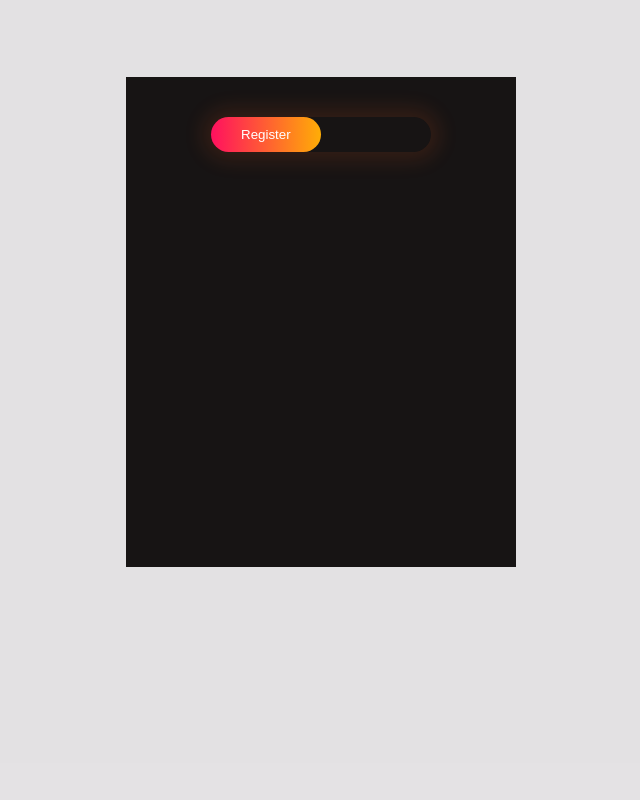
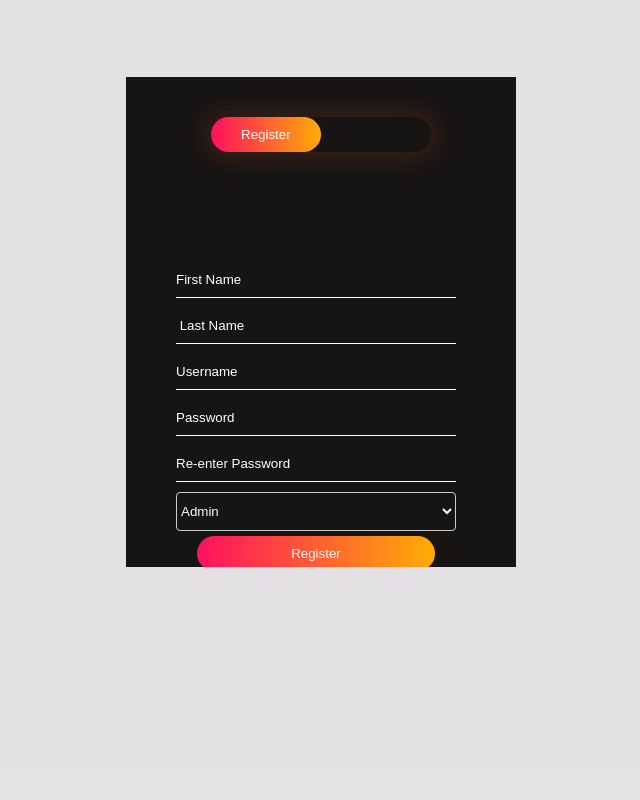
Before and after one commit to ApurvaK24/LabLogix, a Flask app: page /Register in a window 1280 px wide. Shown: the whole page, without its empty margins (319-959 px from the left). Run offline with Flask 3, Linux system fonts and the light colour scheme; some libraries are stand-ins or nearby versions.

Commit message:
fixed registration, rendered acoounts, etc

```diff
--- a/app.py
+++ b/app.py
@@ -85,27 +85,44 @@ def load_user(user_id):
 
 
 class RegisterForm(FlaskForm):
+    fname = StringField(validators=[
+                           InputRequired()], render_kw={"placeholder": "First Name"})
+    lname = StringField(validators=[
+                           InputRequired()], render_kw={"placeholder": " Last Name"})
     username = StringField(validators=[
-                           InputRequired(), Length(min=4, max=20)], render_kw={"placeholder": "Username"})
+                           InputRequired()], render_kw={"placeholder": "Username"})
 
     password = PasswordField(validators=[
-                             InputRequired(), Length(min=8, max=20)], render_kw={"placeholder": "Password"})
+                             InputRequired(), Length(min=3, max=20)], render_kw={"placeholder": "Password"})
+    repassword = PasswordField(validators=[
+                             InputRequired(), Length(min=3, max=20)], render_kw={"placeholder": "Re-enter Password"})
     role = SelectField(u'Select Role', choices=[('Admin', 'Admin'), ('Professor', 'Professor'), ('Assistant', 'Assistant')])
     submit = SubmitField('Register')
 
-    def validate_username(self, username):
+    def validateusername(self):
         # pass
+        username=self.username
         curr= mysql.connect().cursor()
-        curr.execute(f"select * from user where username={username}")
+        curr.execute("select * from user where username='{}'".format(username))
         result = curr.fetchall()
         myuser=OurUser(result)
         curr.close()
 
         if username==myuser.username:
-            raise ValidationError(
-                'That username already exists. Please choose a different one.')
-
-
+            flash("That username already exists. Please choose a different one.")
+            print("That username already exists. Please choose a different one.")
+            # raise ValidationError(
+            #     'That username already exists. Please choose a different one.')
+            return False
+        else:
+            return True
+    def validatesecondpassword(self):
+        # print(self.password.data,self.repassword.data)
+        if(self.password.data==self.repassword.data):
+            return True
+        else:
+            print("Password and repassword not matched")
+            return False
 class LoginForm(FlaskForm):
     username = StringField(validators=[
                            InputRequired()], render_kw={"placeholder": "Username"})
@@ -145,12 +162,16 @@ class OurUser :
             self.user_id = tupp[0][0]
             self.username = tupp[0][1]
             self.password = tupp[0][2]
-            self.role = tupp[0][3]
+            self.fname = tupp[0][3]
+            self.lname = tupp[0][4]
+            self.role = tupp[0][5]
 
         except:
             self.user_id = None
             self.username = None
             self.password = None
+            self.fname = None
+            self.lname =None
             self.role = None
 
 
@@ -181,7 +202,10 @@ def login():
                 # error="Logiin sucess"
                 # flash("you are successfuly logged in")
                 curr.close()
+                session['id'] = myuser.user_id
                 session['username'] = myuser.username
+                session['fname']=myuser.fname
+                session['lname']=myuser.lname
                 return redirect(url_for('home'))
             else:
                 curr.close()
@@ -195,17 +219,53 @@ def login():
 
 
 
+
+@app.route('/Register', methods=['GET', 'POST'])
+def Register():
+    if (session ):
+        if(session['username'] !=None):
+            #show message user is loged in already
+            flash("You are logged in already")
+            print("You are logged in already")
+            return redirect(url_for('home'))
+    curr= mysql.connect().cursor()
+    form=RegisterForm()
+    if form.validate_on_submit():
+        curr= mysql.connect().cursor()
+        fname=form.fname.data
+        lname=form.lname.data
+        username=form.username.data
+        password=form.password.data
+        repassword=form.repassword.data
+        roleselected=form.role.data
+        if(form.validateusername() and form.validatesecondpassword()):
+            hashed_password = bcrypt.generate_password_hash(password)
+            print(fname,lname,username,password,repassword,roleselected)
+            curr.execute("INSERT INTO user (username,password,fname,lname,role) VALUES (%s, %s, %s , %s, %s)", (username, hashed_password, fname, lname,  roleselected))
+            mysql.connection.commit()
+            curr.close()
+            # curr.execute("select * from user where username='{}'".format(username))
+            # result = curr.fetchall()
+            # myuser=OurUser(result)
+            flash("User registered, Continue Login")
+            return redirect(url_for('login'))
+
+        pass
+    return render_template("Register.html", form=form)
+
+def clearsessions():
+    session['id'] = None
+    session['username'] = None
+    session['fname']=None
+    session['lname']=None
+
 @app.route('/logout')
 @login_required
 def logout():
     logout_user()
-    session.clear()
-
-    return 'Logged out successfully'
-
-@app.route('/Register')
-def Register():
-    return render_template("Register.html")
+    clearsessions()
+    flash("Logged out successfully")
+    return render_template("home.html")
 
 
 @app.route('/AboutUs')
@@ -244,9 +304,15 @@ def SoftwareListing():
     return render_template("SoftwareListing.html")
 
 @app.route('/myaccount')
-
+@login_required
 def myaccount():
-    return render_template("myaccount.html")
+    id=session['id']
+    curr= mysql.connect().cursor()
+    curr.execute("select * from user where id='{}'".format(id))
+    result = curr.fetchall()
+    myuser=OurUser(result)
+    curr.close()
+    return render_template("myaccount.html",myuser=myuser)
 
 if __name__ == "__main__":
     app.run(debug=True,port=8000)
--- a/static/css/style.css
+++ b/static/css/style.css
@@ -123,7 +123,7 @@ span {
 }
 
 #register {
-    left: 450px;
+    left: 50px;
 }
 input::placeholder{
     color: #fff;
--- a/templates/Register.html
+++ b/templates/Register.html
@@ -9,18 +9,32 @@
 </head>
 
 <body>
-
+    {% with messages = get_flashed_messages() %}
+    {% if messages %}
+          {% for message in messages %}
+               <p>{{ message }}</p>
+          {% endfor %}
+    {% endif %}
+ {% endwith %}
     <div class="hero">
         <div class="form-box">
             <div class="button-box">
                 <div id="btn"></div>
 
-                <button type="button" class="toggle-btn" onclick="register()">Register</button>
+                <button type="button" class="toggle-btn" >Register</button>
             </div>
             <div class="social-icons">
 
-                <form id="register" class="input-group">
-                    <input type="text" class="input-field" placeholder="User Id" required>
+                <form id="register" class="input-group" method="POST" action="">
+                    {{ form.hidden_tag() }}
+                    {{form.fname(class="input-field")}}
+                    {{form.lname(class="input-field")}}
+                    {{form.username(class="input-field")}}
+                    {{form.password(class="input-field")}}
+                    {{form.repassword(class="input-field")}}
+                    {{form.role(class="role-select")}}
+                    {{form.submit(class="submit-btn")}}
+                    <!-- <input type="text" class="input-field" placeholder="Name" required>
                     <input type="email" class="input-field" placeholder="Email Id" required>
                     <input type="password" class="input-field" placeholder="Enter Password" required>
                     <select class="role-select" required>
@@ -31,20 +45,16 @@
                     </select>
                     <input type="checkbox" class="chech-box" id="agree-terms">
                     <label for="agree-terms">I agree to the terms & conditions</label>
-                    <button type="submit" class="submit-btn">Register</button>
+                    <button type="submit" class="submit-btn">Register</button> -->
                 </form>
             </div>
         </div>
     </div>
+<script>
+    var y = document.getElementById("register");
+    y.style.left = "50px";
+</script>
 
-    <script>
-
-        var y = document.getElementById("register");
-
-        function register() {
-            y.style.left = "50px";
-        }
-    </script>
 
 </body>
 
--- a/templates/home.html
+++ b/templates/home.html
@@ -37,7 +37,7 @@
 
                     </li>
                     {% if session['username'] %}
-                    <h3 style="color: aqua;">Hello {{ session['username'] }}</h3>
+                    <h3 style="color: aqua;">Hello {{ session['fname'] }}</h3>
                     <li><a href="{{ url_for('logout') }}">LOGOUT</a></li>
                     {% else %}
 
```
Also changed, not shown: templates/login.html (+7 -0 lines), templates/myaccount.html (+4 -4 lines).
